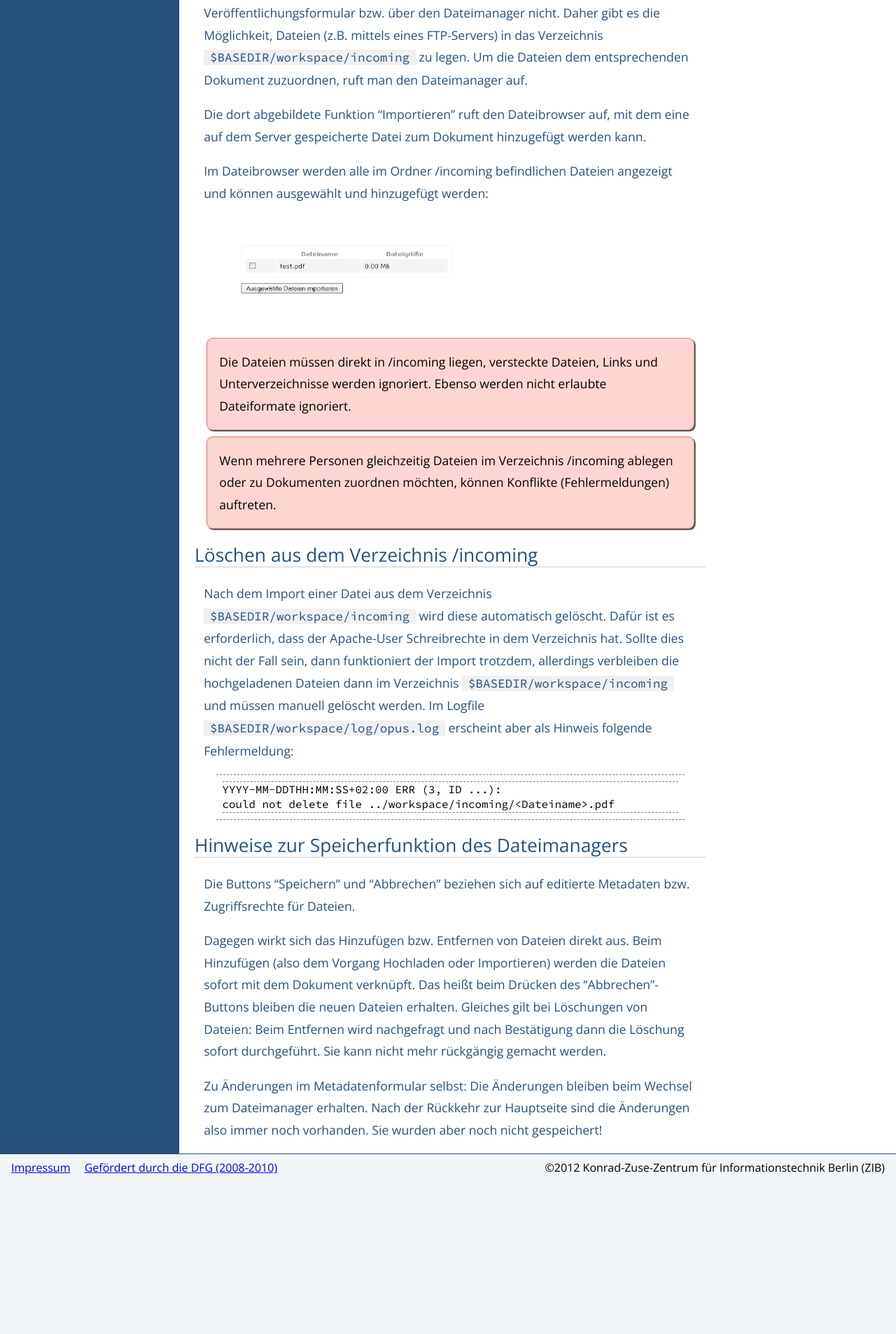
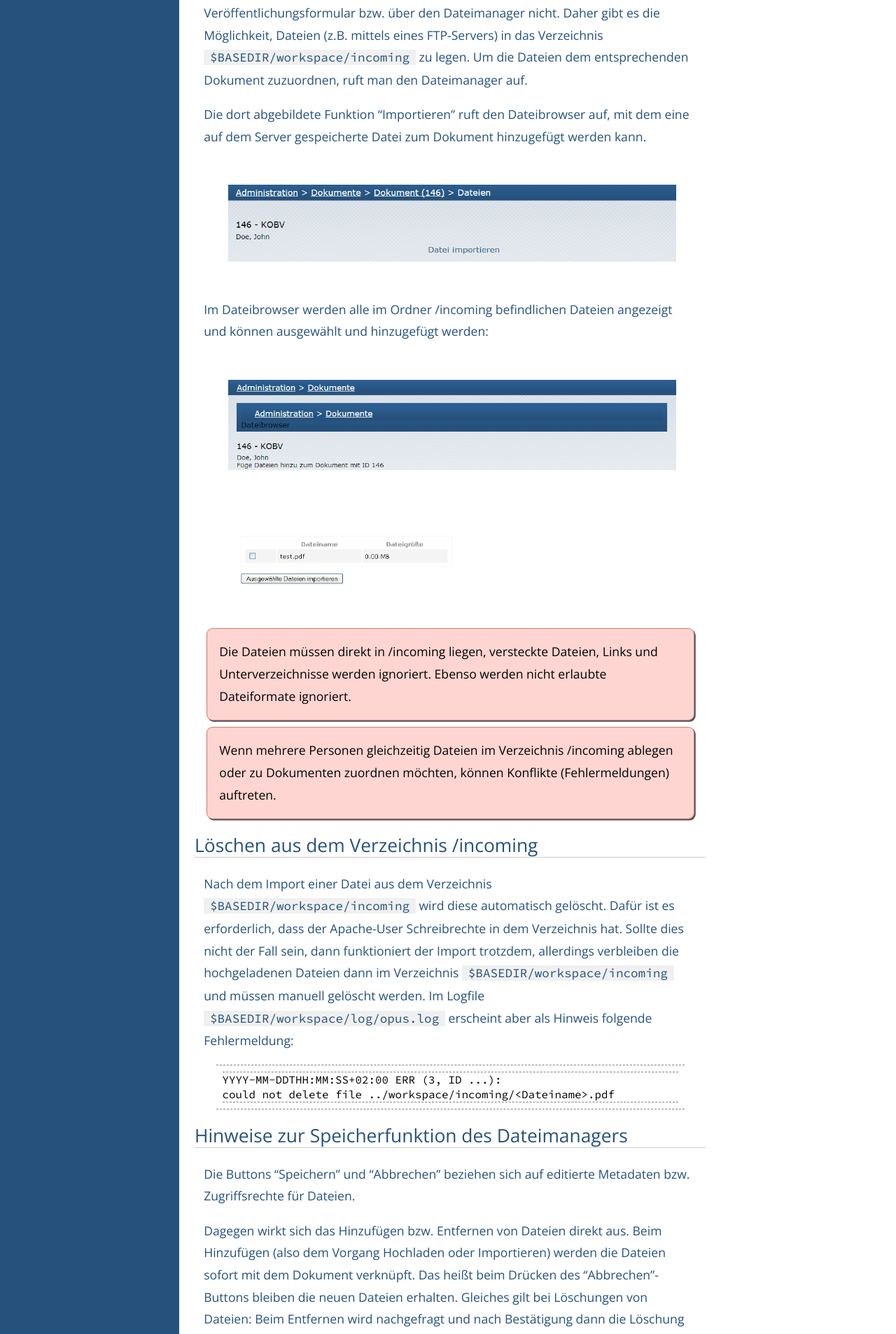
Before and after one commit to OPUS4/userdoc, a Jekyll site: the page built from admin/filemanager.md, in a window 1280 px wide. Shown: the part 3721-5628 px from the top of the page at 70% size. Built offline with Jekyll 4.4.1, drawn with Linux system fonts in a browser that asks for light colours; before the commit the page ends 5411 px from its top, so only the background shows below that.

Commit message:
#9 Weitere Bilder zum Dateimanager hinzugefuegt.

```diff
--- a/admin/filemanager.md
+++ b/admin/filemanager.md
@@ -72,12 +72,12 @@ die Dateien dem entsprechenden Dokument zuzuordnen, ruft man den Dateimanager au
 Die dort abgebildete Funktion "Importieren" ruft den Dateibrowser auf, mit dem eine auf dem Server
 gespeicherte Datei zum Dokument hinzugefügt werden kann.
 
-<!-- TODO image -->
+![Dateimanager](../img/admin/SC_Admin_Dokumente_Dateien_Dateienimport.png){:width="640px"}
 
 Im Dateibrowser werden alle im Ordner /incoming befindlichen Dateien angezeigt und können
 ausgewählt und hinzugefügt werden:
 
-<!-- TODO image -->
+![Dateimanager](../img/admin/SC_Admin_Dokumente_Dateien_Dateienimport_Detail2.png){:width="640px"}
 
 ![Dateimanager](../img/admin/SC_Admin_Dokumente_Dateien_Dateienimport_Detail.png){:width="640px"}
 
```
Also changed, not shown: img/admin/SC_Admin_Dokumente_Dateien_Dateienimport.png (added), img/admin/SC_Admin_Dokumente_Dateien_Dateienimport_Detail2.png (added).
